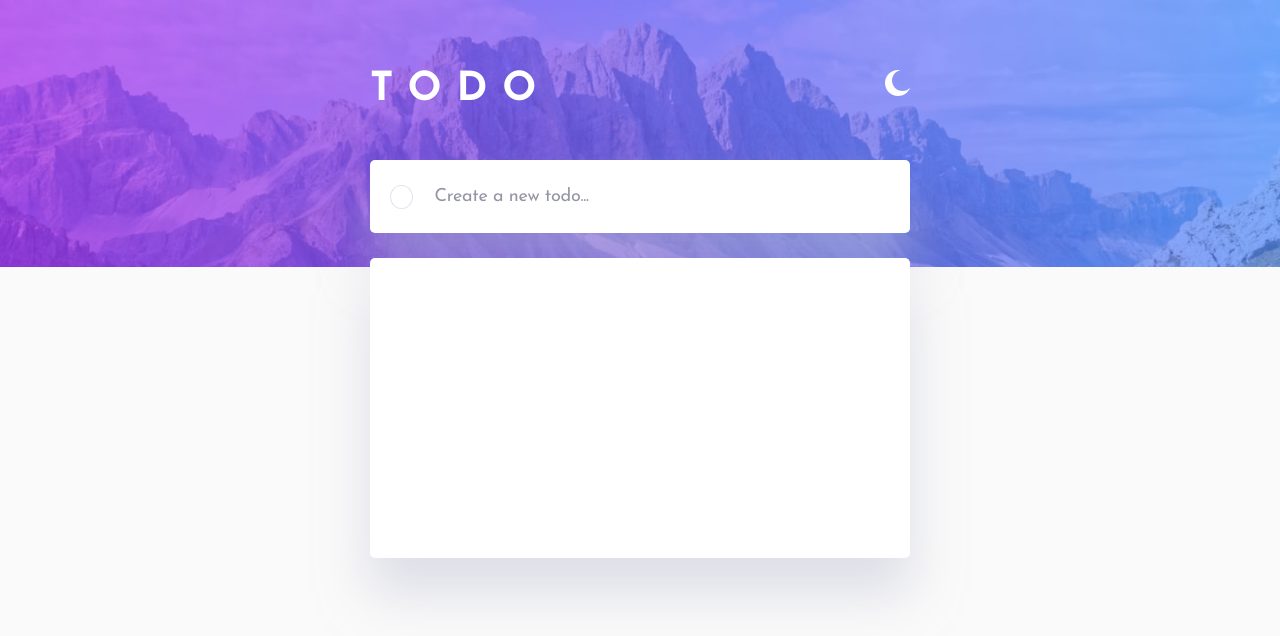
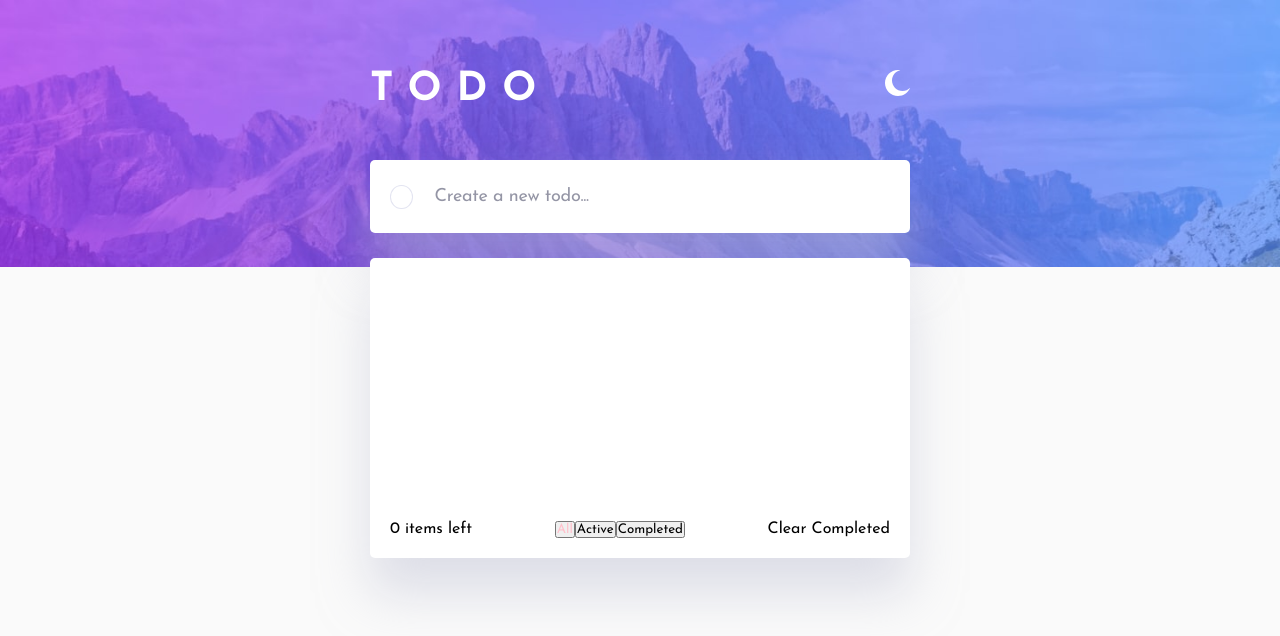
Before and after one commit to mileine/frontendmentor-todo-app-react, a React (Create React App) app: page / in a window 1280 px wide. Shown: the top 636 px of the page. Built offline with nearby package versions, Linux system fonts and the light colour scheme.

Commit message:
Add filter

```diff
--- a/src/App.js
+++ b/src/App.js
@@ -7,6 +7,7 @@ import TodoList from './components/TodoList';
 const App = () => {
   const [theme, setTheme] = useState('light')
   const [items, setItems] = useState([])
+  const [selectedFilter, setSelectedFilter] = useState('all')
 
   const toggleTheme = () => {
     setTheme(theme === 'light'? 'dark': 'light')
@@ -15,7 +16,7 @@ const App = () => {
   const addItem = (newItem) => {
 
     setItems(items => [...items, newItem])
-    console.log(items)
+
   }
 
   const updateItem = (key) => {
@@ -24,12 +25,19 @@ const App = () => {
     setItems(newList)
   }
 
+  const updateFilter = (selected) => {
+    console.log(`antes: ${selectedFilter}`)
+    setSelectedFilter(selected)
+    console.log(`depois: ${selectedFilter}`)
+  }
+
+
   return (
     <div className={`container ${theme}`}>
       <div className="main">
         <Header theme={theme} toggleTheme={toggleTheme}/>
         <Form theme={theme} addItem={addItem}/>
-        <TodoList theme={theme} items={items} updateItem={updateItem}/>
+        <TodoList theme={theme} items={items} updateItem={updateItem} selectedFilter={selectedFilter} updateFilter={updateFilter}/>
       </div>
     </div>
   );
--- /dev/null
+++ b/src/components/Filter.js
@@ -0,0 +1,35 @@
+import React from 'react'
+
+const Filter = ({ selectedFilter, updateFilter }) => {
+  const handleClick = (selected) => {
+
+    updateFilter(selected)
+  }
+  return(
+    <div className="filter-wrapper">
+      <button
+        value="all"
+        className={`filter-option ${selectedFilter === 'all' ? 'selected' : ''}`}
+        onClick={() => handleClick('all')}
+      >
+        All
+      </button>
+      <button
+        value="active"
+        className={`filter-option ${selectedFilter === 'active' ? 'selected' : ''}`}
+        onClick={() => handleClick('active')}
+      >
+        Active
+      </button>
+      <button
+        value="completed"
+        className={`filter-option ${selectedFilter === 'completed' ? 'selected' : ''}`}
+        onClick={() => handleClick('completed')}
+      >
+        Completed
+      </button>
+    </div>
+  )
+}
+
+export default Filter
--- a/src/components/Form.js
+++ b/src/components/Form.js
@@ -14,7 +14,7 @@ const Form = ({ theme, addItem }) => {
 
   return (
     <form onSubmit={onSubmit}>
-      <div className={`input-container ${theme}`}>
+      <div className={`input-wrapper ${theme}`}>
         <div className={`item-check ${theme}`}></div>
         <input type="text" value={text} placeholder="Create a new todo..." onChange={ evt => setText(evt.target.value) }/>
       </div>
--- a/src/components/TodoList.js
+++ b/src/components/TodoList.js
@@ -1,9 +1,9 @@
 import React from 'react'
+import Filter from './Filter'
 
-const TodoList = ({ theme, items, updateItem }) => {
-  console.log(items)
+const TodoList = ({ theme, items, updateItem, selectedFilter, updateFilter }) => {
+
   const renderedList = items.map((item, key) => {
-    console.log(`item: ${item} | key: ${key}`)
     return (
       <li
         className={`todo-item ${item.checked ? 'completed' : 'normal' } ${theme}`}
@@ -15,11 +15,60 @@ const TodoList = ({ theme, items, updateItem }) => {
       </li>
     )
   })
+
+  const renderedListActive = items.map((item, key) => {
+    if (item.checked) return ''
+    return (
+      <li
+        className={`todo-item ${item.checked ? 'completed' : 'normal' } ${theme}`}
+        key={key}
+        checked={item.checked}
+        onClick={() => updateItem(key)}>
+        <div className={`item-check ${item.checked ? 'completed' : ''} ${theme}`}></div>
+        {item.text}
+      </li>
+    )
+  })
+
+  const renderedListCompleted = items.map((item, key) => {
+    if (!item.checked) return ''
+    return (
+      <li
+        className={`todo-item ${item.checked ? 'completed' : 'normal' } ${theme}`}
+        key={key}
+        checked={item.checked}
+        onClick={() => updateItem(key)}>
+        <div className={`item-check ${item.checked ? 'completed' : ''} ${theme}`}></div>
+        {item.text}
+      </li>
+    )
+  })
+
+  const renderedFilteredList = () => {
+    if (selectedFilter === 'active') return renderedListActive
+    else if (selectedFilter === 'completed') return renderedListCompleted
+    else return renderedList
+  }
+
+  const getItemsLeft = () => {
+    let completedItems = 0
+    let total = items.length
+    items.map((item, key) => {
+      if (item.checked) completedItems++
+    })
+    return total - completedItems
+  }
+
   return (
-    <div className={`todo-list-container ${theme}`}>
+    <div className={`todo-list-wrapper ${theme}`}>
       <ul>
-        { renderedList}
+        { renderedFilteredList() }
       </ul>
+      <div className="todo-list-footer">
+        <span>{ getItemsLeft() } items left</span>
+        <Filter selectedFilter={selectedFilter} updateFilter={updateFilter}/>
+        <a>Clear Completed</a>
+      </div>
     </div>
   )
 }
--- a/src/styles/App.scss
+++ b/src/styles/App.scss
@@ -64,7 +64,7 @@ ul {
 /* Form
  --------------------*/
 
-.input-container {
+.input-wrapper {
   width: 100%;
   display: flex;
   align-items: center;
@@ -99,13 +99,14 @@ input:focus {
 }
 
 
-/* List
+/* LIST
 --------------------*/
 .item-check {
   border-radius: 50%;
   height: 24px;
   width: 24px;
   background: transparent;
+  transition: background-color 0.5s ease;
   margin-right: 10px;
   &.completed {
     border: none;
@@ -121,7 +122,10 @@ input:focus {
   }
 }
 
-.todo-list-container {
+.todo-list-wrapper {
+  display: flex;
+  flex-direction: column;
+  justify-content: space-between;
   max-width: 540px;
   margin-top: 25px;
   border-radius: 5px;
@@ -138,6 +142,7 @@ input:focus {
 
 .todo-item{
   position: relative;
+  cursor: pointer;
   width: 100%;
   display: flex;
   align-items: center;
@@ -166,3 +171,18 @@ input:focus {
     border-bottom: 1px solid #393A4B;
   }
 }
+
+.todo-list-footer {
+  padding: 20px;
+  display: flex;
+  justify-content: space-between;
+}
+
+/* FILTER
+--------------------*/
+.filter-wrapper {
+  display: flex;
+  .filter-option.selected {
+    color: pink;
+  }
+}
```
